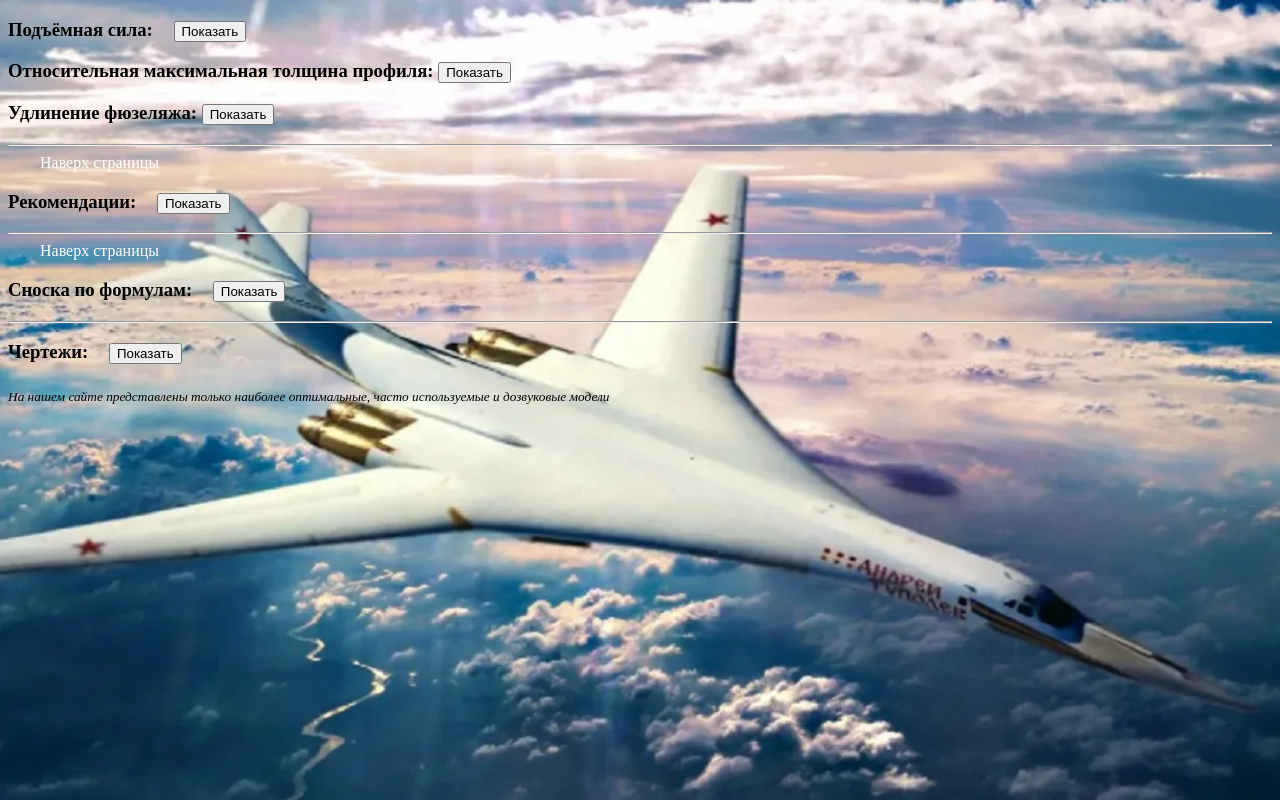
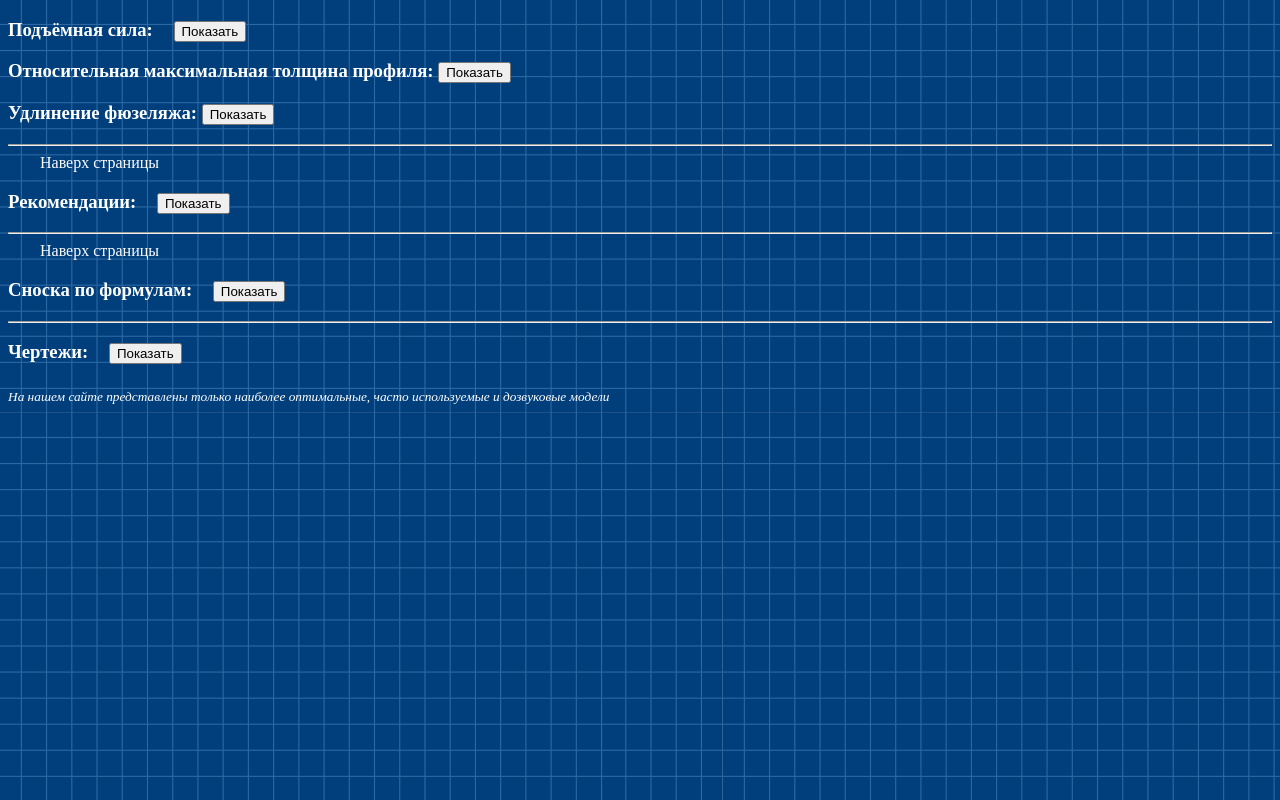
Before and after one commit to angryuserproject/myproject, a plain HTML site: page index.html in a window 1280 px wide. Drawn offline with Linux system fonts and the light colour scheme.

Commit message:
Update style.css

```diff
--- a/style.css
+++ b/style.css
@@ -1,8 +1,11 @@
 body{
-  background-image: url('белый лебедь.webp');
+  /*background-image: url('белый лебедь.webp');
   background-repeat: no-repeat;
   background-size: cover;
-  background-attachment: fixed
+  background-attachment: fixed*/
+  color: white;
+  background-image: url('310506049_27e9691d-e326-425b-a06f-f7efc3dc8a2f.svg');
+  background-repeat: repeat;
   }
 #Кнопка, #Нажми, #выпей{
   margin:1rem 0.5rem;
@@ -16,9 +19,6 @@ button:hover{
 input{
   margin-top:0.7rem;
   margin-bottom:0.7rem;
-}
-.белый{
-  color:white;
 }
 select{
   margin-bottom:2.3rem;
```
